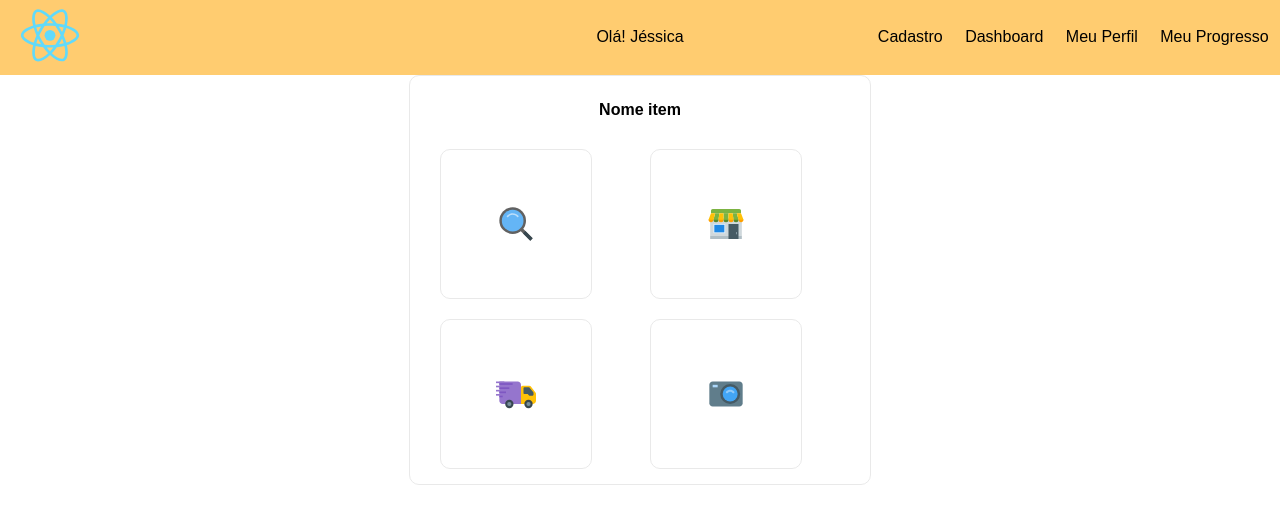
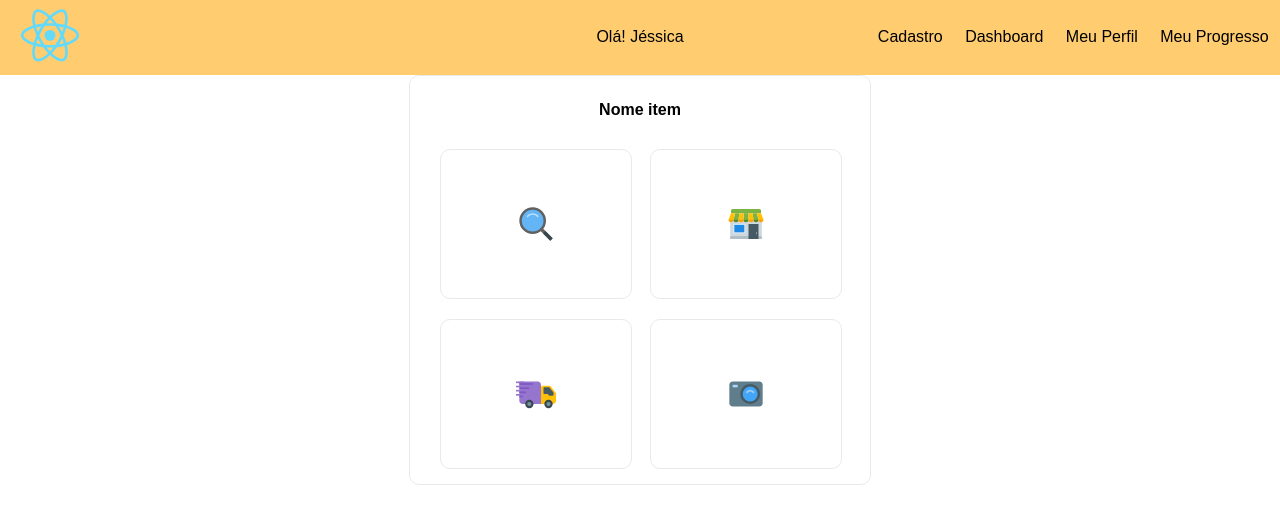
Before and after one commit to jessicapinheiro-s/meu-app-do-react-ativ-exte, a React (Create React App) app: page /dashboard in a window 1280 px wide. Shown: the top 524 px of the page. Built offline with nearby package versions, Linux system fonts and the light colour scheme.

Commit message:
ajustando tam do container dos icons

```diff
--- a/src/styles/components/_dashboard.scss
+++ b/src/styles/components/_dashboard.scss
@@ -29,7 +29,7 @@
     }
 }
 .card{
-    width: 150px;
+    width: 100%;
     border-radius: 10px;
     border: 1px solid $cor-borda ;
 
--- a/src/styles/style.css
+++ b/src/styles/style.css
@@ -101,7 +101,7 @@ body {
 }
 
 .card {
-  width: 150px;
+  width: 100%;
   border-radius: 10px;
   border: 1px solid rgba(224, 224, 224, 0.7137254902);
   display: flex;
```
Also changed, not shown: 1 other file (tests, documents, lock files or other folders).
